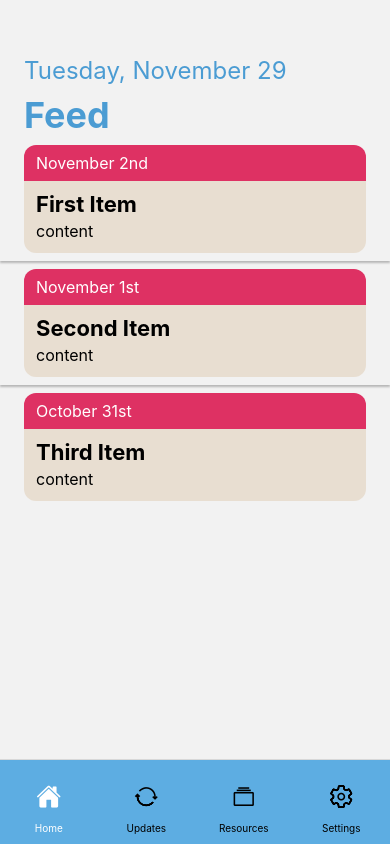
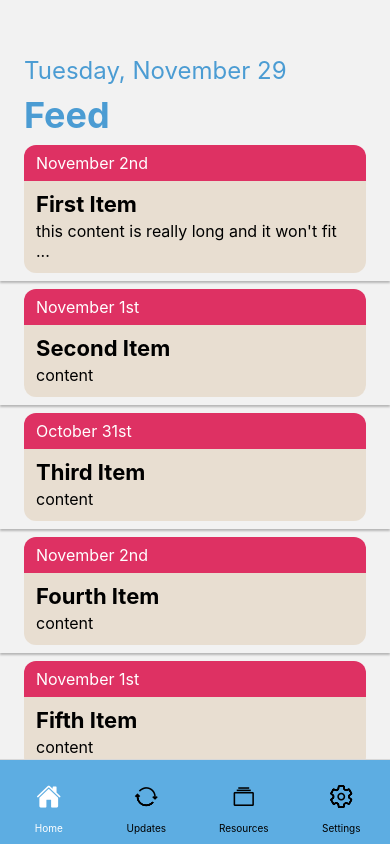
Before and after one commit to gda975/JustInTime, a React Native app in the folder JustInTime Mobile App/: screen / in a window 390 px wide. Built offline with nearby package versions, Linux system fonts and the light colour scheme.

Commit message:
content passed into ContentView

```diff
--- a/JustInTime Mobile App/src/components/Post/index.js
+++ b/JustInTime Mobile App/src/components/Post/index.js
@@ -10,29 +10,53 @@ import {
 // import the data from the database and convert into this format
 const DATA = [
     {
-        id: 'bd7acbea-c1b1-46c2-aed5-3ad53abb28ba',
+        id: '1',
         title: 'First Item',
-        content: 'content',
+        content:
+            "this content is really long and it won't fit on the preview. I guess you'll just have to click on it to see the super secret and important things in here",
         datetime: 'November 2nd',
     },
     {
-        id: '3ac68afc-c605-48d3-a4f8-fbd91aa97f63',
+        id: '2',
         title: 'Second Item',
         content: 'content',
         datetime: 'November 1st',
     },
     {
-        id: '58694a0f-3da1-471f-bd96-145571e29d72',
+        id: '3',
         title: 'Third Item',
         content: 'content',
         datetime: 'October 31st',
     },
+    {
+        id: '4',
+        title: 'Fourth Item',
+        content: 'content',
+        datetime: 'November 2nd',
+    },
+    {
+        id: '5',
+        title: 'Fifth Item',
+        content: 'content',
+        datetime: 'November 1st',
+    },
+    {
+        id: '6',
+        title: 'Sixth Item',
+        content: 'content',
+        datetime: 'October 31st',
+    },
 ];
+const limit = 45;
 
 const Item = ({ title, content, datetime, navigation }) => (
     <TouchableOpacity
         onPress={() => {
-            navigation.navigate('ContentScreen');
+            navigation.navigate('ContentScreen', {
+                title: title,
+                content: content,
+                datetime: datetime,
+            });
         }}
     >
         <View style={styles.shadowContainer}>
@@ -42,7 +66,11 @@ const Item = ({ title, content, datetime, navigation }) => (
                 </View>
                 <View style={styles.contentView}>
                     <Text style={styles.title}>{title}</Text>
-                    <Text style={styles.content}>{content}</Text>
+                    <Text style={styles.content}>
+                        {content.length > limit
+                            ? content.substring(0, limit) + '...'
+                            : content}
+                    </Text>
                 </View>
             </View>
         </View>
@@ -65,6 +93,7 @@ const Post = ({ navigation }) => {
                 data={DATA}
                 renderItem={renderItem}
                 keyExtractor={(item) => item.title}
+                style={{ marginBottom: 300 }}
             />
         </SafeAreaView>
     );
--- a/JustInTime Mobile App/src/navigation/screens/Content/index.js
+++ b/JustInTime Mobile App/src/navigation/screens/Content/index.js
@@ -1,14 +1,65 @@
-import { View, Text } from 'react-native';
+import { View, Text, StyleSheet } from 'react-native';
 import BackButton from '../../../components/BackButton';
 import DateBar from '../../../components/DateBar';
 
-const ContentScreen = ({ navigation }) => {
+const ContentScreen = ({ route, navigation }) => {
+    const { title, content, datetime } = route.params;
     return (
         <View>
             <DateBar />
             <BackButton navigation={navigation} />
+            <View style={styles.shadowContainer}>
+                <View style={styles.item}>
+                    <View style={styles.datetimebar}>
+                        <Text style={styles.datecontent}>{datetime}</Text>
+                    </View>
+                    <View style={styles.contentView}>
+                        <Text style={styles.title}>{title}</Text>
+                        <Text style={styles.content}>{content}</Text>
+                    </View>
+                </View>
+            </View>
         </View>
     );
 };
 
+const styles = StyleSheet.create({
+    shadowContainer: {
+        shadowOffset: { width: 0, height: 2 },
+        shadowRadius: 2,
+        shadowOpacity: 0.25,
+    },
+    item: {
+        marginVertical: 8,
+        marginHorizontal: 24,
+        borderRadius: 12,
+        overflow: 'hidden',
+    },
+    title: {
+        fontSize: 22,
+        fontWeight: 'bold',
+        paddingBottom: 4,
+    },
+    content: {
+        fontSize: 16,
+    },
+    contentView: {
+        paddingTop: 10,
+        paddingBottom: 12,
+        paddingHorizontal: 12,
+        backgroundColor: '#E8DED1',
+    },
+    datetimebar: {
+        paddingHorizontal: 12,
+        paddingVertical: 8,
+        backgroundColor: '#DE3163',
+        color: 'white',
+        fontSize: 16,
+    },
+    datecontent: {
+        fontSize: 16,
+        color: 'white',
+    },
+});
+
 export default ContentScreen;
```
